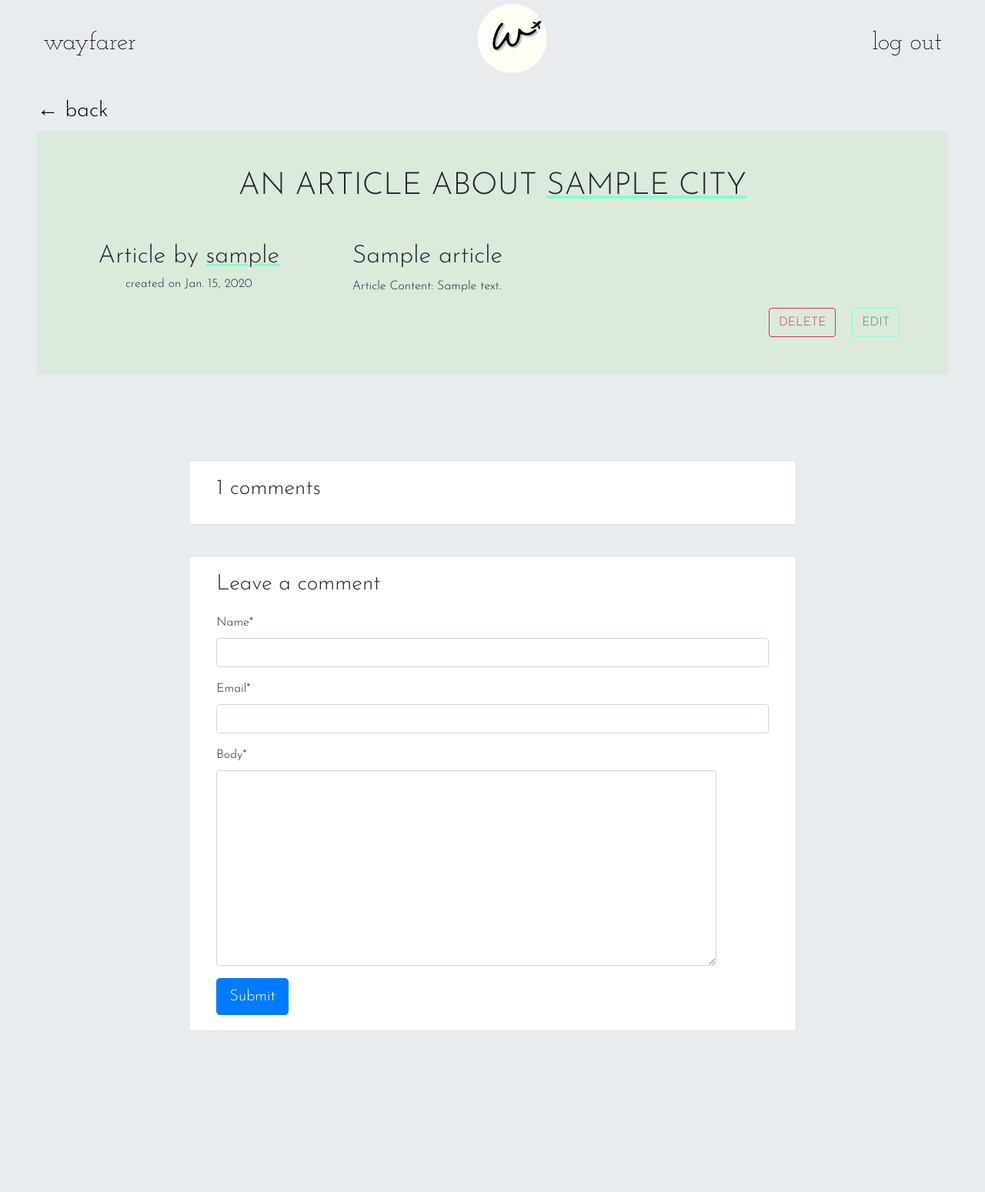
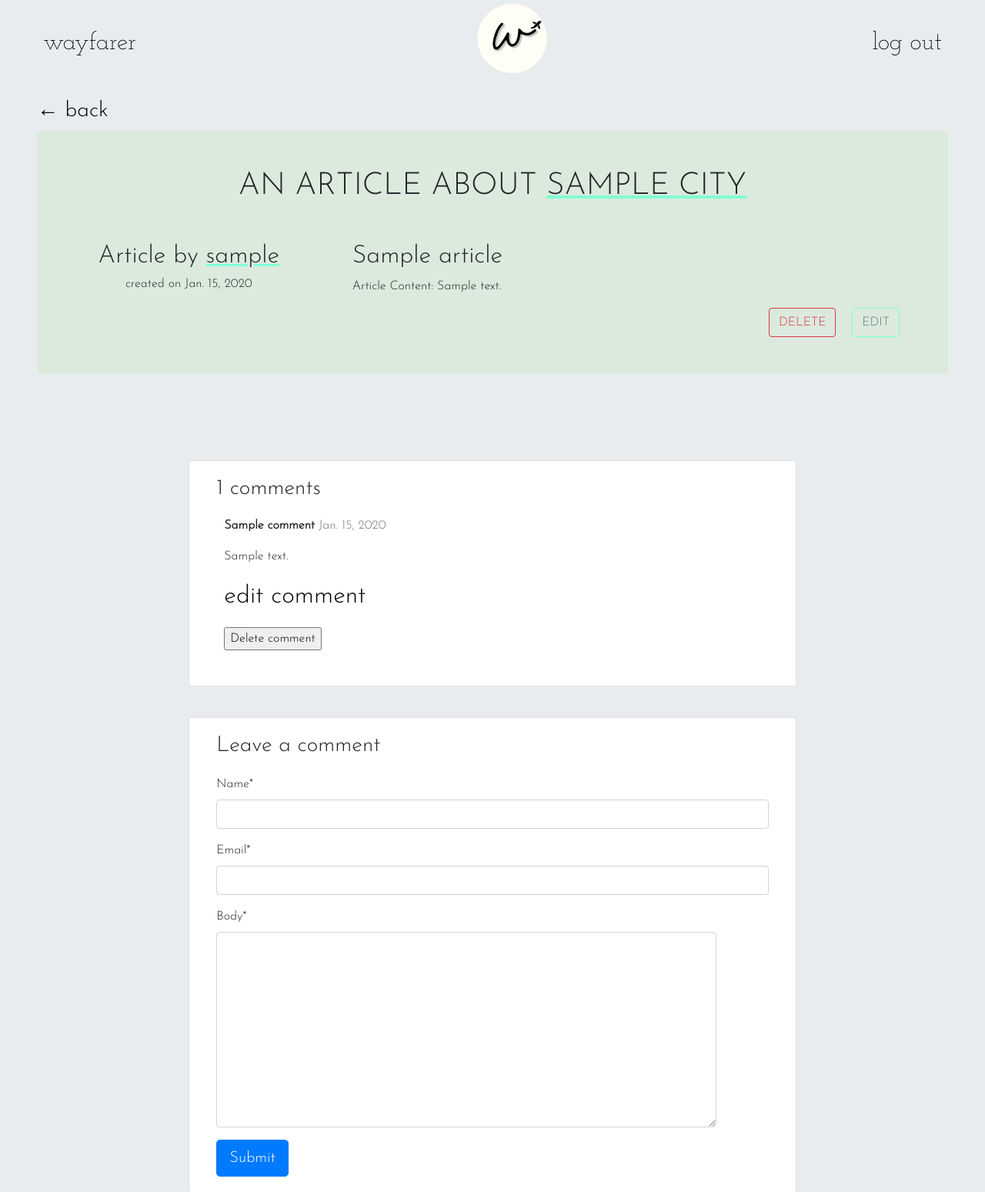
Before and after one commit to kihwan-lee/exploring-odyssey, a Django app: page /articles/1/ in a window 1280 px wide. Shown: the top 1549 px of the page at 77% size. Before the commit the page ends 1340 px from the top, so only its background shows below. Run offline with Django 3.2, Linux system fonts and the light colour scheme; a user stored in the database is signed in; tables that the repository leaves empty hold one stand-in row (values such as "Sample post"); some libraries are stand-ins or nearby versions.

Commit message:
edit and delete comments working

```diff
--- a/main_app/models.py
+++ b/main_app/models.py
@@ -35,7 +35,6 @@
 
     def get_posts(self):
         return self.user.posts.all()
-
 
 
 class Article(models.Model):
--- a/main_app/templates/articles/detail.html
+++ b/main_app/templates/articles/detail.html
@@ -55,18 +55,40 @@
 		<div class="col-md-8 card mb-4  mt-3 ">
 			<div class="card-body">
 				<h3>{{ comments.count }} comments</h3>
+
+				{% for comment in comments %}
+        		<div class="comments" style="padding: 10px;">
+          			<p class="font-weight-bold">
+            			{{ comment.name }}
+            			<span class=" text-muted font-weight-normal">
+              				{{ comment.created_on }}
+            			</span>
+          			</p>
+          			{{ comment.body | linebreaks }}
+					<p>
+					  	<a href="{% url 'edit_comment' comment.id %}">Edit comment</a>
+					</p>
+					<p>
+						<form action="{% url 'delete_comment' comment.id %}" method="POST">
+							{% csrf_token %}
+    						<input type="hidden" value="{{ comment.id }}">
+    						<input type="submit" value="Delete comment">
+						</form>
+					</p>
+        		</div>
+       			 {% endfor %}
 			</div>
 		</div>
 		<div class="col-md-8 card mb-4  mt-3 ">
 			<div class="card-body">
+					<h3>Leave a comment</h3>
 					{% load crispy_forms_tags %}
-					<h3>Leave a comment</h3>
 					<form method="post" style="margin-top: 1.3em;">
 						{{ comment_form | crispy }}
 						{% csrf_token %}
 						<button type="submit" class="btn btn-primary  btn-lg">Submit</button>
 					</form>
-					{% comment %} {% endif %} {% endcomment %}
+				</div>
 			</div>
 		</div>
 	</div>
--- a/main_app/urls.py
+++ b/main_app/urls.py
@@ -26,6 +26,12 @@
     path('authors/<int:user_id>/edit/', views.author_edit, name='author_edit'),
     # path('authors/<int:user_id>', views.author_detail, name='author_detail'),
 
+    # Comments Routes
+    # Page for editing a comment
+    path('comments/<int:comment_id>/edit/', views.edit_comment, name='edit_comment'),
+    path('comments/<int:comment_id>/delete/', views.delete_comment, name='delete_comment'),
+
+
     #Auth
     path('registration/signup/', views.signup, name='signup'),
 
--- a/main_app/views.py
+++ b/main_app/views.py
@@ -1,6 +1,6 @@
 from django.shortcuts import render, redirect, get_object_or_404
 from django.http import HttpResponse
-from .models import City, Author, Article
+from .models import City, Author, Article, Comment
 from main_app.forms import Article_Form, Profile_Form, Comment_Form
 from django.contrib.auth.models import User
 from django.contrib.auth import login, authenticate
@@ -190,3 +190,35 @@
         Article.objects.get(id=article_id).delete()
 
         return redirect('cities_index')
+
+
+#-----------------------------------------------------------------------------#
+#                                C O M M E N T S                              #
+#-----------------------------------------------------------------------------#
+
+def edit_comment(request, comment_id):
+    """Edit an existing comment."""
+    comment = Comment.objects.get(id=comment_id)
+    article = comment.article
+
+    if request.method != 'POST':
+        # Initial request; pre-fill form with current comment.
+        form = Comment_Form(instance=comment)
+    else:
+        # POST data submitted; process data.
+        form = Comment_Form(instance=comment, data=request.POST)
+        if form.is_valid():
+            form.save()
+            return redirect('article_detail', article_id=article.id)
+
+    context = {'comment': comment, 'article': article, 'form': form}
+    return render(request, 'comments/edit.html', context)
+
+def delete_comment(request, comment_id):
+    comment = Comment.objects.get(id=comment_id)
+    article = comment.article
+
+    if request.method == 'POST':
+        Comment.objects.get(id=comment_id).delete()
+
+        return redirect('article_detail', article_id=article.id)
```
Also changed, not shown: main_app/templates/comments/edit.html (added, +15 -0 lines).
